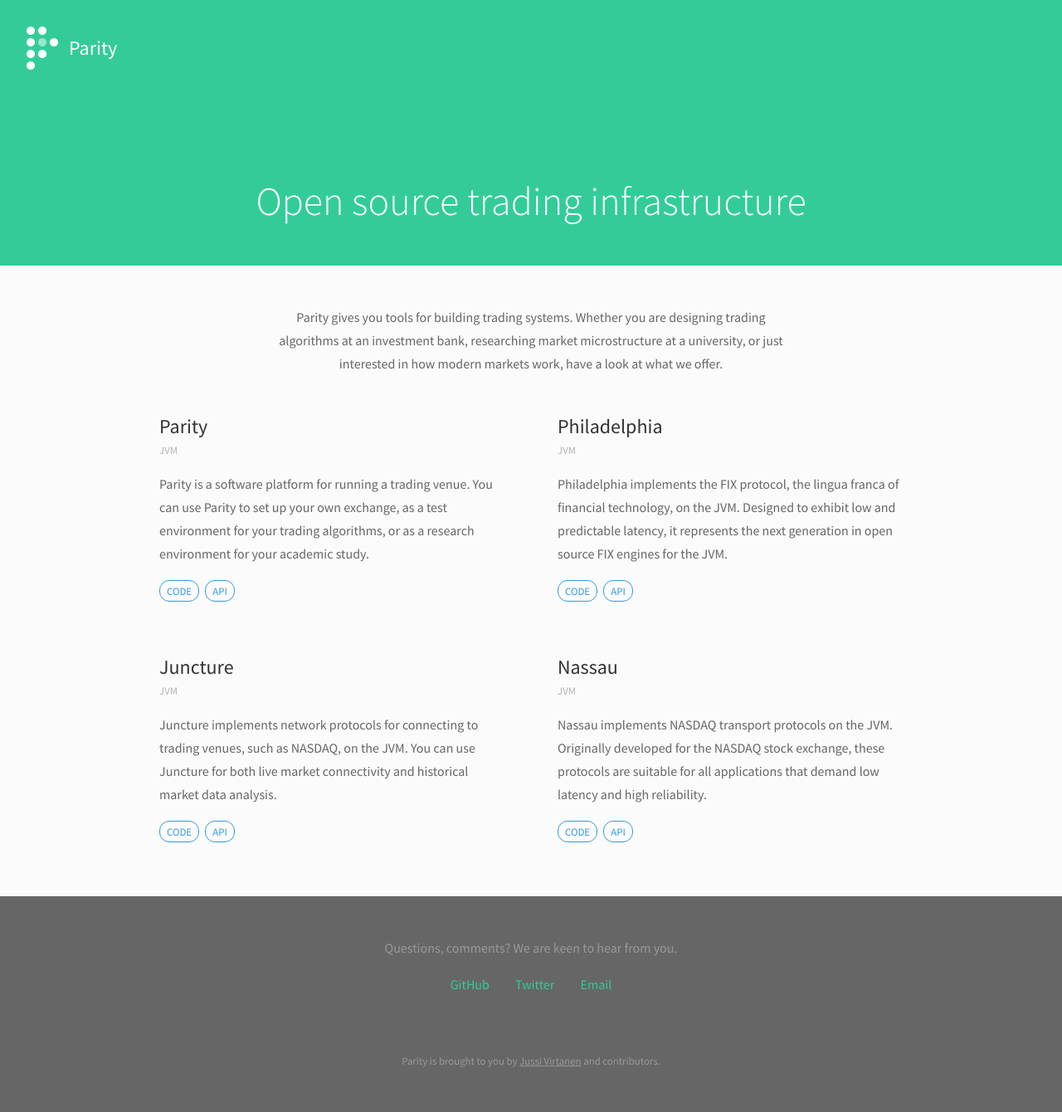
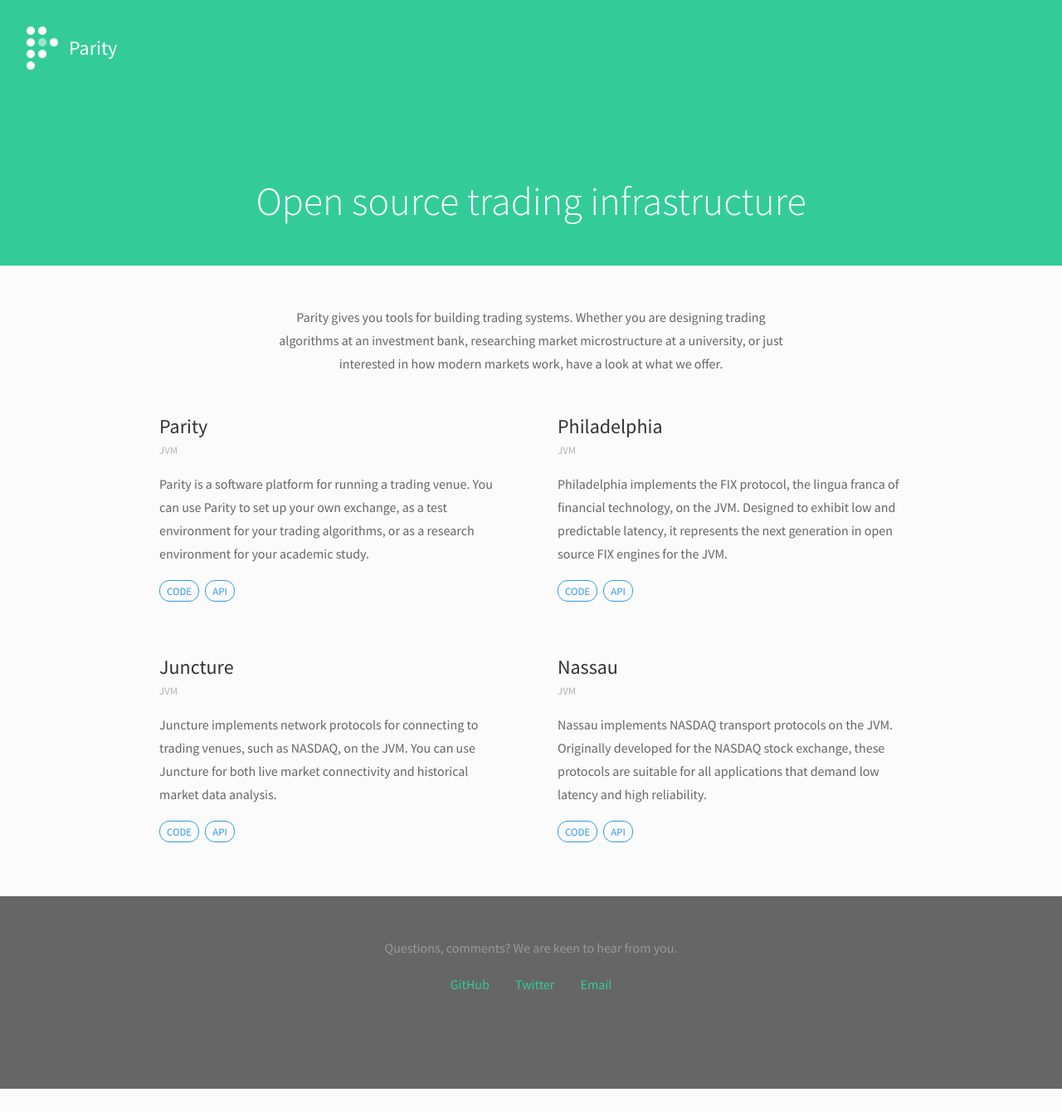
Before and after one commit to paritytrading/paritytrading.github.io, a Jekyll site: the page built from index.html, in a window 1280 px wide. Shown: the whole page at 83% size. Built offline with Jekyll 4.4.1, drawn with Linux system fonts in a browser that asks for light colours; after the commit the page ends 1312 px from its top, so only the background shows below that.

Commit message:
Remove byline

```diff
--- a/index.html
+++ b/index.html
@@ -79,6 +79,4 @@
       <li><a href="mailto:contact@paritytrading.com">Email</a></li>
     </ul>
   </div>
-  <p class="by">Parity is brought to you by <a
-      href="http://jvirtanen.org/">Jussi Virtanen</a> and contributors.</p>
 </footer>
--- a/stylesheets/default.css
+++ b/stylesheets/default.css
@@ -203,14 +203,3 @@
 div.contact a:active, div.contact a:hover {
   color: #ffffff;
 }
-
-p.by {
-  font-size: 0.8em;
-  text-align: center;
-  margin: 0 2em;
-  padding: 0;
-}
-
-p.by a {
-  color: #999999;
-}
```
